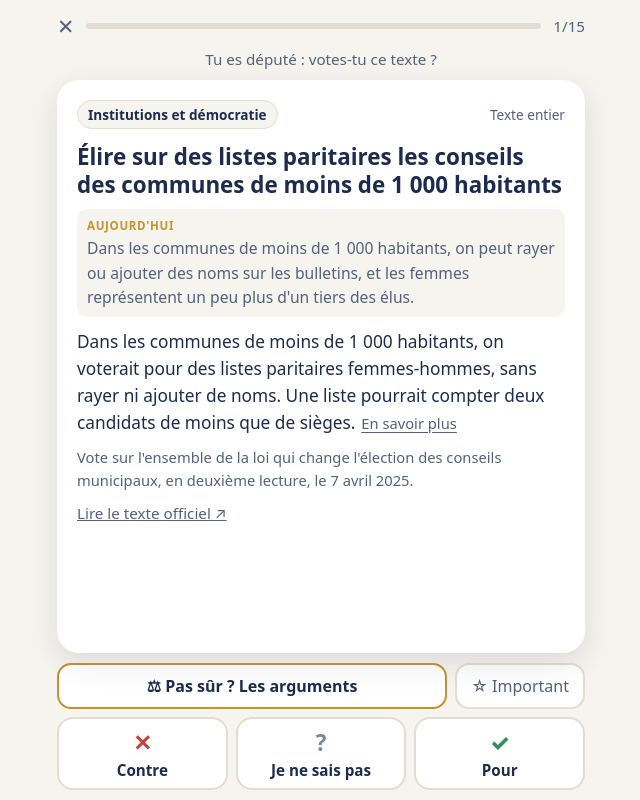
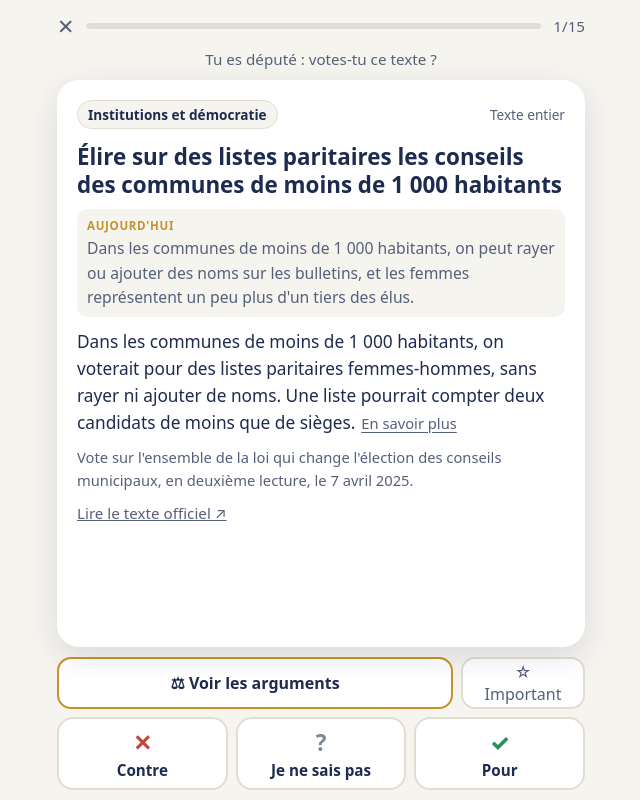
Before and after one commit to guillaumerollando/depute-d-un-jour, a React (Vite) app in the folder app/: page / in a window 1280 px wide. Both pictures are taken after a click on the button "Commencer · 15 votes". Shown: the whole page, without its empty margins (319-959 px from the left). Built offline with nearby package versions, Linux system fonts and the light colour scheme.

Commit message:
Barre d'actions stable : même place et même taille sur toutes les cartes
Assisted by AI

```diff
--- a/app/src/composants/CarteSwipe.tsx
+++ b/app/src/composants/CarteSwipe.tsx
@@ -143,11 +143,16 @@ export function CarteSwipe({ carte, important, onImportant, onReponse }: Props)
 
       <div className="barre-bas">
         <div className="actions-carte">
-          {carte.arguments && (
-            <button className={`btn-arguments ${arguments_ ? 'actif' : ''}`} onClick={basculerArguments} aria-expanded={arguments_}>
-              ⚖ {arguments_ ? 'Masquer les arguments' : 'Pas sûr ? Les arguments'}
-            </button>
-          )}
+          {/* Le bouton garde toujours la même place et la même taille, même sans arguments */}
+          <button
+            className={`btn-arguments ${arguments_ ? 'actif' : ''}`}
+            onClick={basculerArguments}
+            aria-expanded={arguments_}
+            disabled={!carte.arguments}
+            title={carte.arguments ? undefined : "Pas d'arguments de fond des deux camps pour ce vote"}
+          >
+            {!carte.arguments ? 'Aucun argument' : arguments_ ? '⚖ Masquer' : '⚖ Voir les arguments'}
+          </button>
           <button
             className={`etoile ${important ? 'active' : ''}`}
             onClick={onImportant}
--- a/app/src/index.css
+++ b/app/src/index.css
@@ -121,10 +121,13 @@ main:has(.jeu) { padding-bottom: 0; }
 .tampon-contre { right: 18px; color: var(--contre); transform: rotate(12deg); }
 .indice-pour .tampon-pour, .indice-contre .tampon-contre { opacity: 1; }
 .barre-bas { flex: none; padding-top: 10px; display: grid; gap: 8px; }
-.actions-carte { display: flex; gap: 8px; }
-.btn-arguments { flex: 1; background: var(--surface); border: 2px solid var(--or); border-radius: 14px; padding: 10px; font-size: 1rem; font-weight: 700; color: var(--encre); }
+.actions-carte { display: grid; grid-template-columns: minmax(0, 1fr) 124px; gap: 8px; }
+.btn-arguments { flex: 1; min-width: 0; white-space: nowrap; overflow: hidden; text-overflow: ellipsis; background: var(--surface); border: 2px solid var(--or); border-radius: 14px; padding: 10px; font-size: 1rem; font-weight: 700; color: var(--encre); }
 .btn-arguments.actif { background: var(--or); color: #fff; }
-.etoile { flex: none; background: var(--surface); border: 2px solid var(--trait); border-radius: 14px; padding: 10px 14px; font-size: 1rem; color: var(--encre-douce); }
+.btn-arguments:disabled { border-color: var(--trait); color: var(--encre-douce); font-weight: 500; cursor: default; opacity: .7; }
+.btn-arguments:disabled:active { transform: none; }
+.actions-carte > button { height: 52px; width: 100%; padding-top: 0; padding-bottom: 0; }
+.etoile { flex: none; width: 124px; background: var(--surface); border: 2px solid var(--trait); border-radius: 14px; padding: 10px 14px; font-size: 1rem; color: var(--encre-douce); }
 .etoile.active { border-color: var(--or); color: var(--or); font-weight: 700; }
 .boutons-vote { display: grid; grid-template-columns: 1fr 1fr 1fr; gap: 8px; }
 .btn-vote { display: flex; flex-direction: column; align-items: center; gap: 2px; padding: 8px 4px; border-radius: 16px; background: var(--surface); border: 2px solid var(--trait); font-size: .95rem; font-weight: 600; }
```
